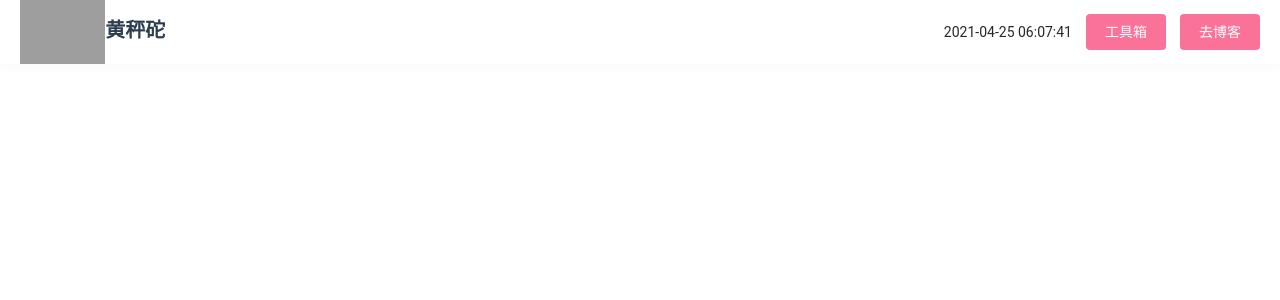
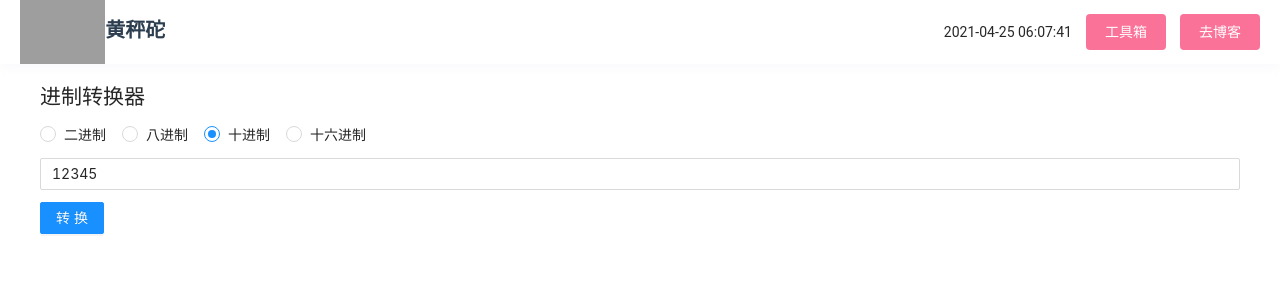
Before and after one commit to HuangChengtuo/react-ts, a React app: page /hex in a window 1280 px wide. Shown: the top 300 px of the page. Built offline with nearby package versions, Linux system fonts and the light colour scheme; no server answers; grey boxes are pictures that could not be loaded; a web font is replaced by a local one.

Commit message:
进制转换施工

```diff
--- /dev/null
+++ b/src/pages/hex/Hex.scss
@@ -0,0 +1,8 @@
+#hex-page {
+  width: 1200px;
+  margin: 0 auto;
+
+  .ant-input {
+    margin: 12px 0;
+  }
+}
--- /dev/null
+++ b/src/pages/hex/Hex.tsx
@@ -0,0 +1,28 @@
+import './Hex.scss'
+import { Radio, RadioChangeEvent, Input, Button } from 'antd';
+import { ChangeEvent, useState } from "react";
+
+
+export default function Hex() {
+  const [type, setType] = useState(10)
+
+  const [value, setValue] = useState('12345')
+
+  return (
+    <div id="hex-page">
+      <h2>进制转换器</h2>
+      <Radio.Group value={type} onChange={(e: RadioChangeEvent) => {
+        setType(e.target.value)
+      }}>
+        <Radio value={2}>二进制</Radio>
+        <Radio value={8}>八进制</Radio>
+        <Radio value={10}>十进制</Radio>
+        <Radio value={16}>十六进制</Radio>
+      </Radio.Group>
+      <Input value={value} onChange={(e: ChangeEvent<HTMLInputElement>) => {
+        setValue(e.target.value)
+      }} />
+      <Button type="primary">转换</Button>
+    </div>
+  )
+}
--- a/src/pages/unixTime/UnixTime.tsx
+++ b/src/pages/unixTime/UnixTime.tsx
@@ -39,7 +39,7 @@ export default function UnixTime() {
 
   return (
     <div id="unix-time-page">
-      <h2 className="now">现在时间戳：{now.unix()}</h2>
+      <h2>现在时间戳：{now.unix()}</h2>
       <div>
         时间戳：<Input value={unix} onChange={changeUnix} type="number" name="unix" />
         &nbsp; &nbsp;{'=>'}&nbsp; &nbsp;
--- a/src/router/Router.tsx
+++ b/src/router/Router.tsx
@@ -6,6 +6,7 @@ import Playground from '@/pages/plaground/Playground'
 import ReduxA from '@/pages/redux/a'
 import ReduxB from '@/pages/redux/b'
 import UnixTime from '@/pages/unixTime/UnixTime'
+import Hex from '@/pages/hex/Hex'
 
 import './Router.scss'
 import dayjs from 'dayjs'
@@ -38,6 +39,7 @@ export default function Router() {
         <Route path="/redux/a" component={ReduxA} />
         <Route path="/redux/b" component={ReduxB} />
         <Route path="/unixTime" component={UnixTime} />
+        <Route path="/hex" component={Hex} />
       </Switch>
     </>
   )
```
